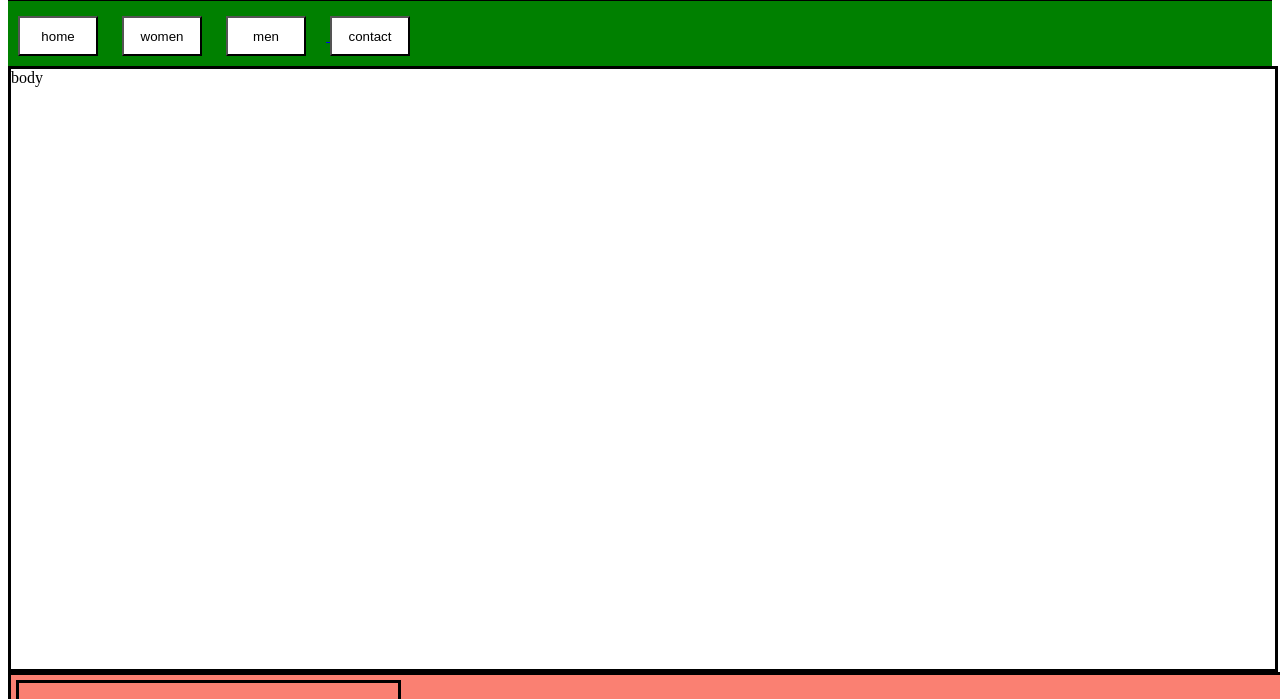
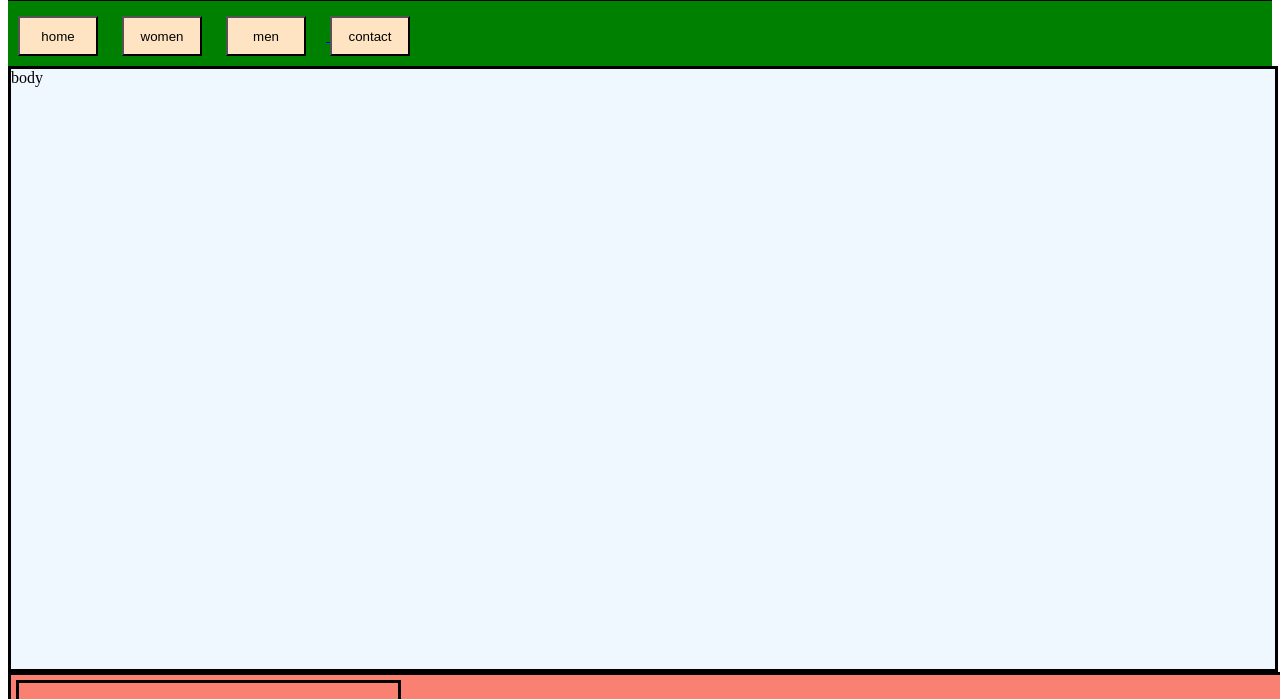
Before and after one commit to mazharaheer/html-css-book-practice, a plain HTML site: page ch-8/aheer fashion/home.html in a window 1280 px wide. Shown: the part 274-973 px from the top of the page. Drawn offline with Linux system fonts and the light colour scheme.

Commit message:
css updated

```diff
--- a/ch-8/aheer fashion/home.html
+++ b/ch-8/aheer fashion/home.html
@@ -27,7 +27,7 @@
             height: 40px;
             margin-right: 20px;
             margin-top: 5px;
-            background-color: white;
+            background-color:bisque;
         }
         </style>
 
@@ -55,7 +55,7 @@
             </div>  </a>
         </div>
 
- <div style="border-style: solid; width:100%; height:600px;">
+ <div style="border-style: solid; width:100%; height:600px; background-color:aliceblue; ">
             body
  </div>
 
```
Also changed, not shown: ch-8/aheer fashion/men.html (+8 -7 lines), ch-8/aheer fashion/women.html (+2 -2 lines).
